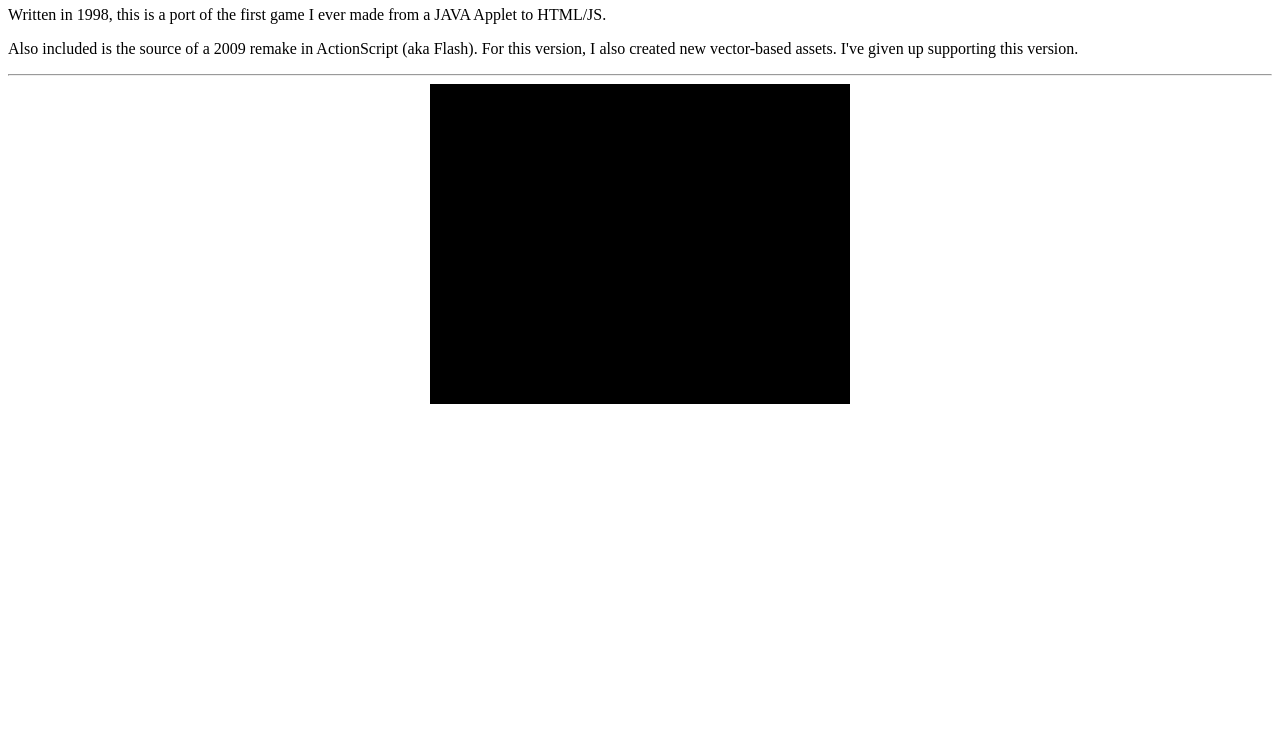
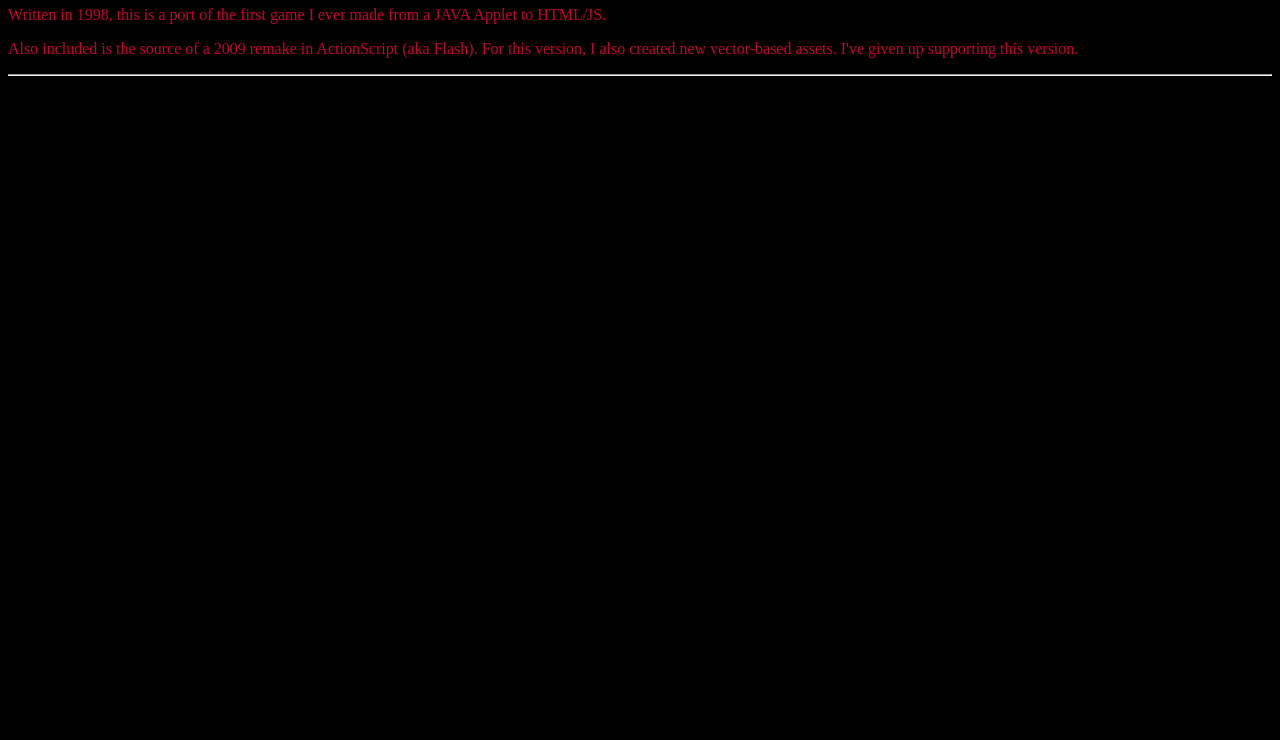
Before and after one commit to alinen/veggiegame, a plain HTML site: page index.html in a window 1280 px wide. Shown: the part 60-800 px from the top of the page. Drawn offline with Linux system fonts and the light colour scheme.

Commit message:
tweak style

```diff
--- a/index.html
+++ b/index.html
@@ -4,7 +4,7 @@
   <title>alinen: attack of the killer vegetables</title>
   <link href="https://alinen.github.io/css/mammal.ico" rel="shortcut icon">
 </head>
-<body>
+<body style="background:black; color:rgb(200,0,50)">
     <h1>Attack of the Killer Vegetables '98</h1>
     <p>Written in 1998, this is a port of the first game I ever made from a JAVA Applet to HTML/JS.
     <p>Also included is the source of a 2009 remake in ActionScript (aka Flash).
```
